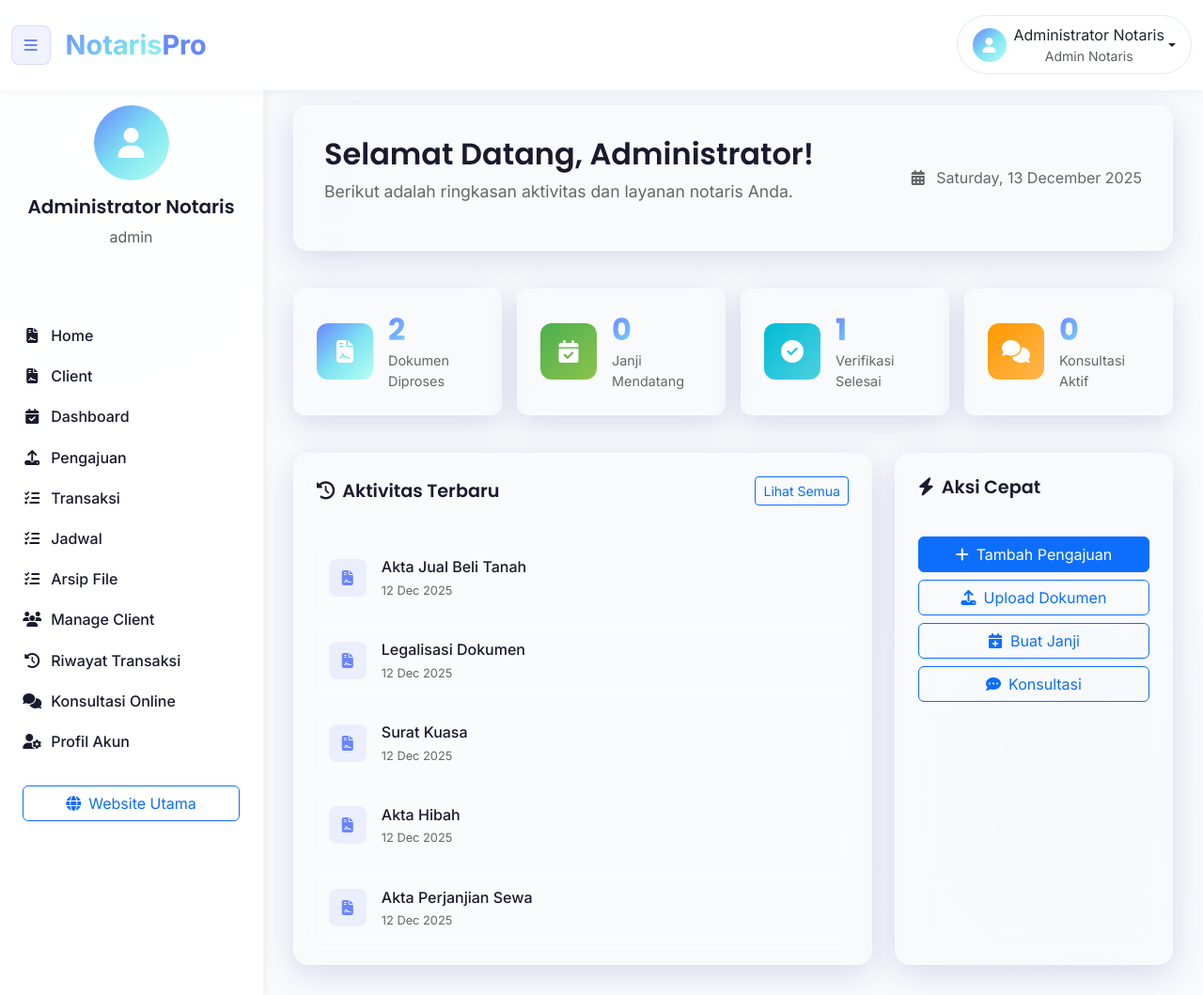
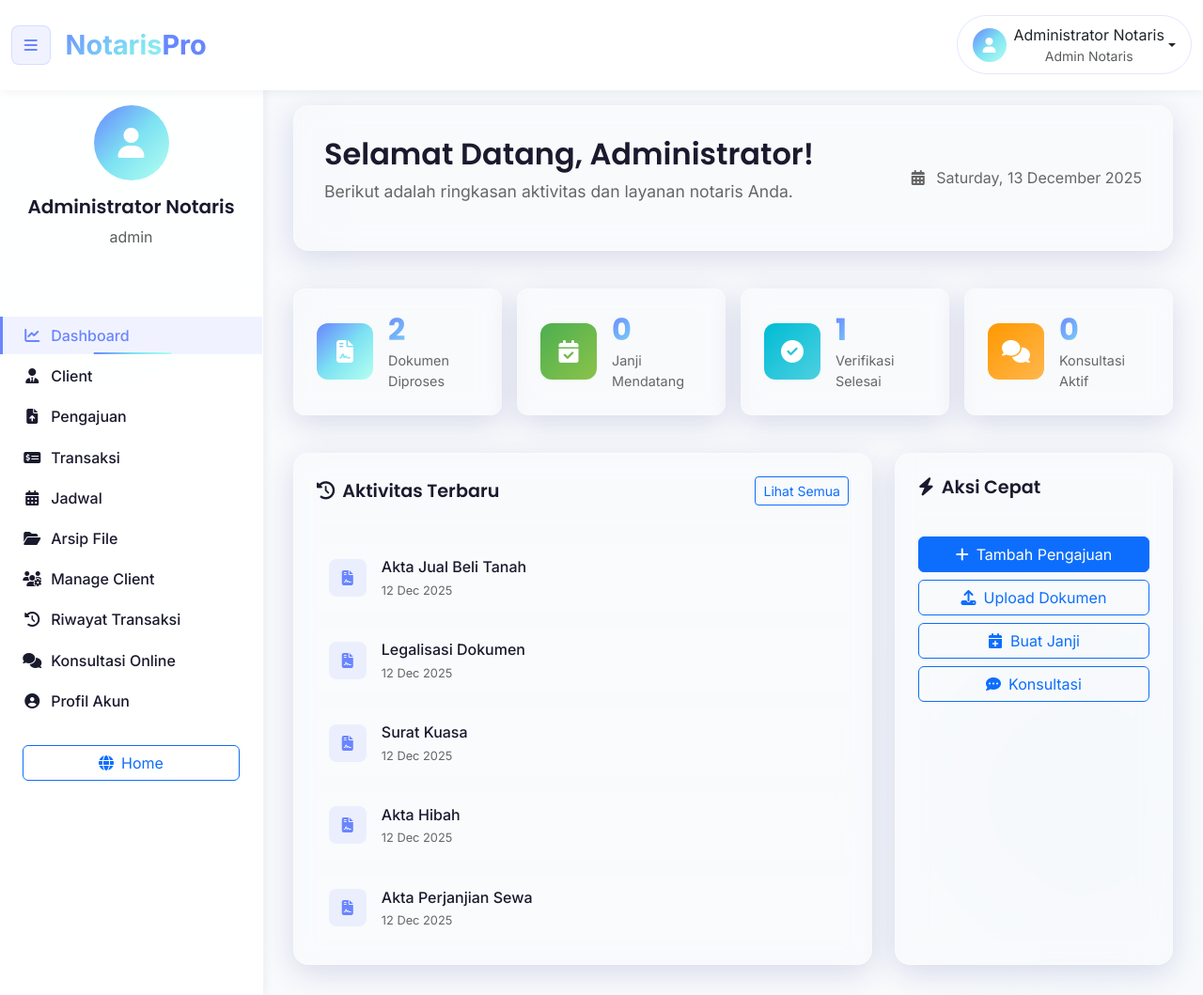
Before and after one commit to Panjisetiadarma/Tubes_basdat, a PHP site: page /dashboard.php in a window 1280 px wide. Shown: the whole page at 94% size. Run offline with PHP 8.4, Linux system fonts and the light colour scheme; a user stored in the database is signed in; data comes from the database, SQL or seed files in the repository.

Commit message:
add client.php

```diff
--- a/dashboard.php
+++ b/dashboard.php
@@ -283,69 +283,78 @@ function getClientName($pengajuan) {
                 </div>
             </div>
 
+            <?php
+            $current_page = basename($_SERVER['PHP_SELF']);
+            ?>
            <nav class="sidebar-nav">
             <ul class="nav flex-column">
+
                 <li class="nav-item">
-                        <a class="nav-link" href="index.php">
-                            <i class="fas fa-file-contract me-2"></i>Home</a>
-                    </li>
-                    <li class="nav-item">
-                        <a class="nav-link" href="#">
-                            <i class="fas fa-file-contract me-2"></i>Client
+                    <a class="nav-link <?= ($current_page == 'dashboard.php') ? 'active' : '' ?>" href="dashboard.php">
+                        <i class="fas fa-chart-line me-2"></i>Dashboard
                     </a>
                 </li>
+
                 <li class="nav-item">
-                        <a class="nav-link" href="dashboard.php">
-                            <i class="fas fa-calendar-check me-2"></i>Dashboard
+                    <a class="nav-link <?= ($current_page == 'client.php') ? 'active' : '' ?>" href="client.php">
+                        <i class="fas fa-user-tie me-2"></i>Client
                     </a>
                 </li>
+
                 <li class="nav-item">
-                        <a class="nav-link" href="#">
-                            <i class="fas fa-upload me-2"></i>Pengajuan
+                    <a class="nav-link <?= ($current_page == 'pengajuan.php') ? 'active' : '' ?>" href="pengajuan.php">
+                        <i class="fas fa-file-upload me-2"></i>Pengajuan
                     </a>
                 </li>
+
                 <li class="nav-item">
-                        <a class="nav-link" href="#">
-                            <i class="fas fa-tasks me-2"></i>Transaksi
+                    <a class="nav-link <?= ($current_page == 'transaksi.php') ? 'active' : '' ?>" href="transaksi.php">
+                        <i class="fas fa-money-check-alt me-2"></i>Transaksi
                     </a>
                 </li>
+
                 <li class="nav-item">
-                        <a class="nav-link" href="#">
-                            <i class="fas fa-tasks me-2"></i>Jadwal
+                    <a class="nav-link <?= ($current_page == 'jadwal.php') ? 'active' : '' ?>" href="jadwal.php">
+                        <i class="fas fa-calendar-alt me-2"></i>Jadwal
                     </a>
                 </li>
+
                 <li class="nav-item">
-                        <a class="nav-link" href="#">
-                            <i class="fas fa-tasks me-2"></i>Arsip File
+                    <a class="nav-link <?= ($current_page == 'arsip.php') ? 'active' : '' ?>" href="arsip.php">
+                        <i class="fas fa-folder-open me-2"></i>Arsip File
                     </a>
                 </li>
+
                 <?php if ($is_admin): ?>
                 <li class="nav-item">
                     <a class="nav-link" href="#">
-                            <i class="fas fa-users me-2"></i>Manage Client
+                        <i class="fas fa-users-cog me-2"></i>Manage Client
                     </a>
                 </li>
                 <?php endif; ?>
+
                 <li class="nav-item">
-                        <a class="nav-link" href="#">
+                    <a class="nav-link <?= ($current_page == 'riwayat.php') ? 'active' : '' ?>" href="riwayat.php">
                         <i class="fas fa-history me-2"></i>Riwayat Transaksi
                     </a>
                 </li>
+
                 <li class="nav-item">
-                        <a class="nav-link" href="#">
+                    <a class="nav-link <?= ($current_page == 'konsultasi.php') ? 'active' : '' ?>" href="konsultasi.php">
                         <i class="fas fa-comments me-2"></i>Konsultasi Online
                     </a>
                 </li>
+
                 <li class="nav-item">
-                        <a class="nav-link" href="#">
-                            <i class="fas fa-user-cog me-2"></i>Profil Akun
+                    <a class="nav-link <?= ($current_page == 'profil.php') ? 'active' : '' ?>" href="profil.php">
+                        <i class="fas fa-user-circle me-2"></i>Profil Akun
                     </a>
                 </li>
             </ul>
-
+        </nav>
                 <div class="sidebar-footer">
-                    <a href="index.html" class="btn btn-outline-primary w-100">
-                        <i class="fas fa-globe me-2"></i>Website Utama
+                    <a href="index.php" class="btn btn-outline-primary w-100">
+                        <i class="fas fa-globe me-2"></i>Home
                     </a>
                 </div>
             </nav>
```
Also changed, not shown: clien.php (deleted, +0 -64 lines), client.php (added, +217 -0 lines). Lines whose indentation alone changed are shown as unchanged.
